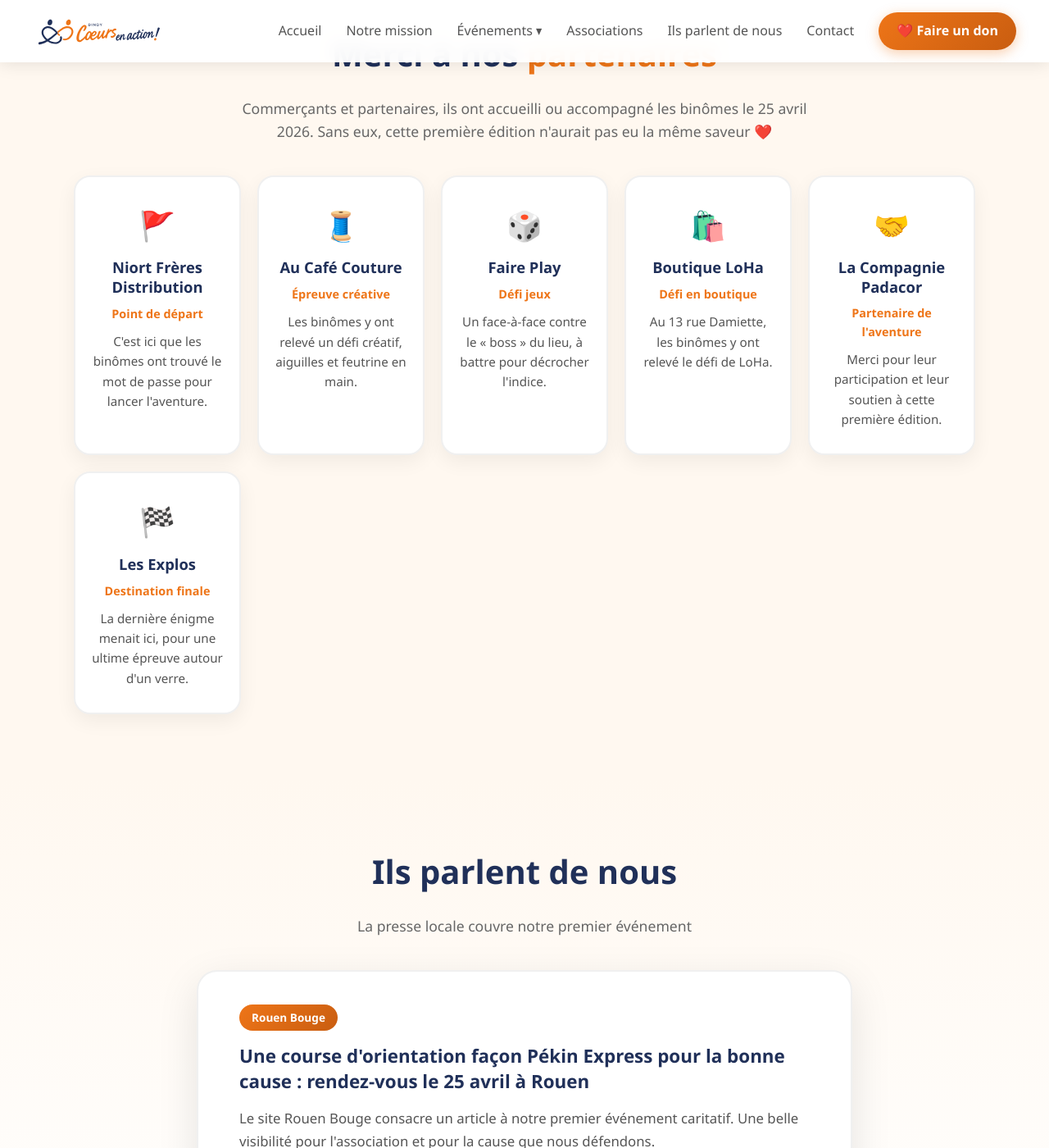
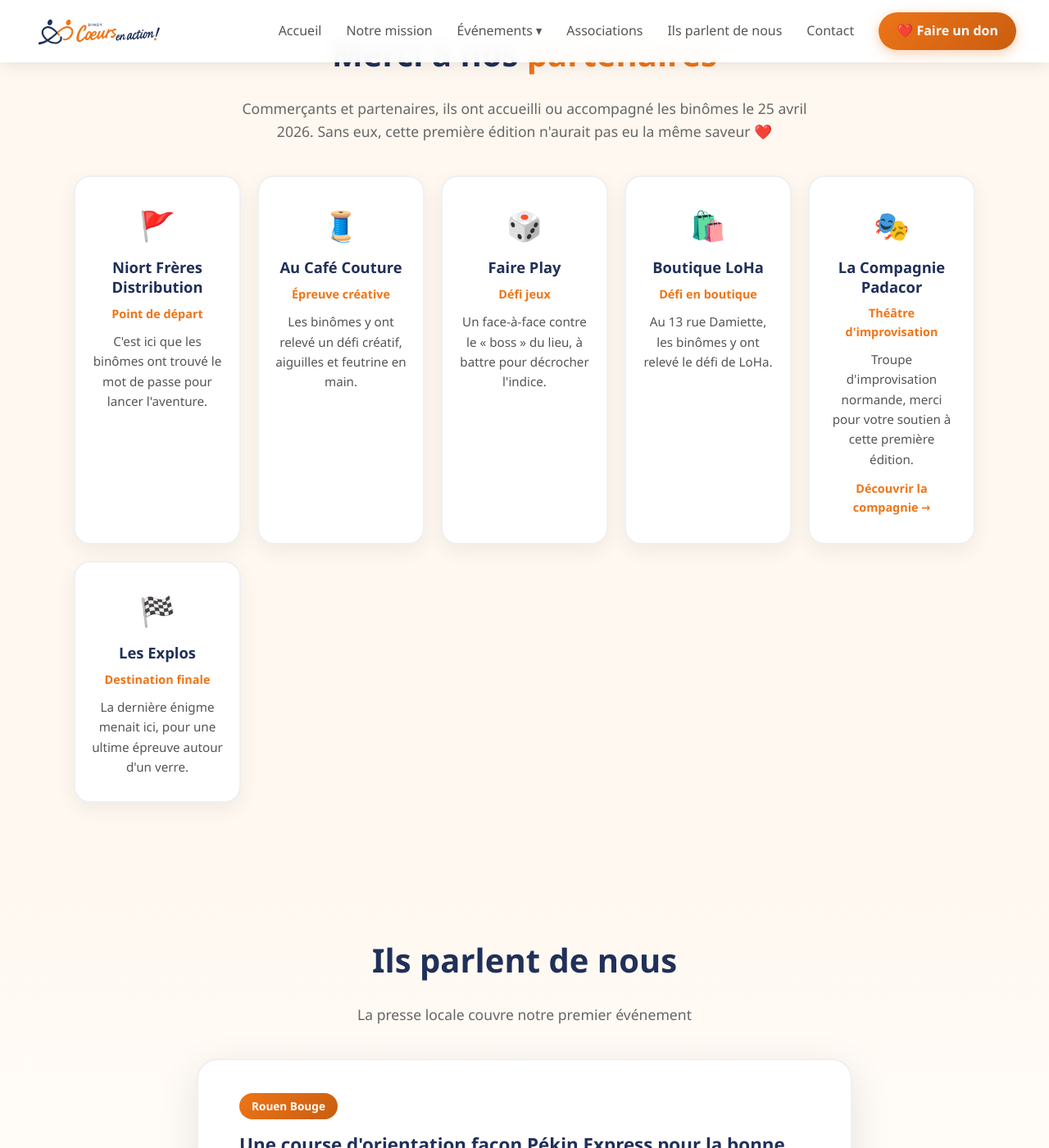
Before and after one commit to Lotto/bindycoeursenaction.fr, a Jekyll site: the page built from aventure-solidaire-rouen-2026.html, in a window 1280 px wide and 1400 px high, scrolled down 4630 px. Shown: the whole window at 82% size. Built offline with Jekyll 4.4.1, drawn with Linux system fonts in a browser that asks for light colours.

Commit message:
Aventure solidaire 2026 : précise La Compagnie Padacor (théâtre d'improvisation) et ajoute le lien vers son site
Co-Authored-By: Claude Opus 5.5 <noreply@anthropic.com>
Claude-Session: https://claude.ai/code/session_01RxeoR7j7gW1YUHwGxv234e

```diff
--- a/aventure-solidaire-rouen-2026.html
+++ b/aventure-solidaire-rouen-2026.html
@@ -645,6 +645,20 @@ permalink: /aventure-solidaire-rouen-2026
     line-height: 1.6;
   }
 
+  .merchant-link {
+    display: inline-block;
+    margin-top: 12px;
+    color: #ee7518;
+    font-weight: 700;
+    font-size: 0.9rem;
+    text-decoration: none;
+  }
+
+  .merchant-link:hover,
+  .merchant-link:focus-visible {
+    text-decoration: underline;
+  }
+
   @media (max-width: 768px) {
     .merchants-section h2 {
       font-size: 2rem;
@@ -1060,10 +1074,11 @@ permalink: /aventure-solidaire-rouen-2026
       <p>Au 13 rue Damiette, les binômes y ont relevé le défi de LoHa.</p>
     </li>
     <li class="merchant-card">
-      <div class="merchant-icon" aria-hidden="true">🤝</div>
+      <div class="merchant-icon" aria-hidden="true">🎭</div>
       <h3>La Compagnie Padacor</h3>
-      <span class="merchant-role">Partenaire de l'aventure</span>
-      <p>Merci pour leur participation et leur soutien à cette première édition.</p>
+      <span class="merchant-role">Théâtre d'improvisation</span>
+      <p>Troupe d'improvisation normande, merci pour votre soutien à cette première édition.</p>
+      <a href="https://www.lacompagniepadacor.fr/" target="_blank" rel="noopener" class="merchant-link">Découvrir la compagnie →</a>
     </li>
     <li class="merchant-card">
       <div class="merchant-icon" aria-hidden="true">🏁</div>
```
